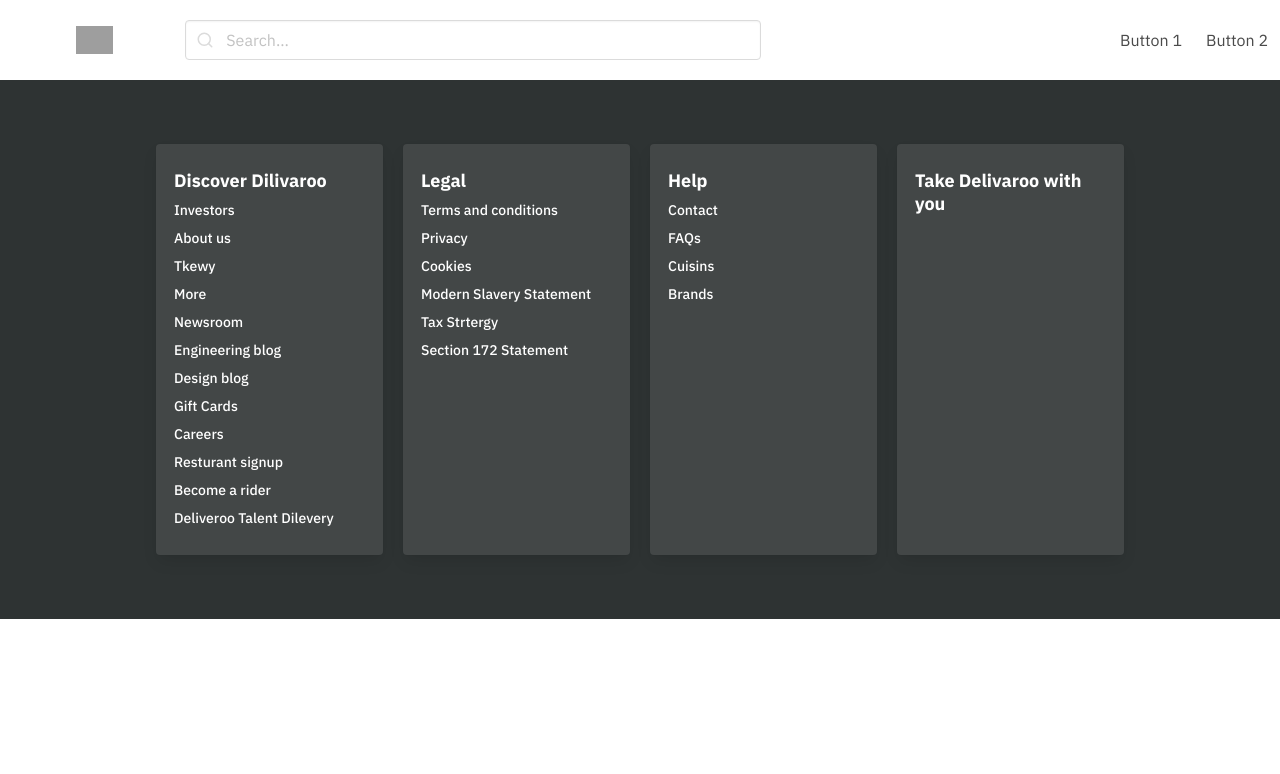
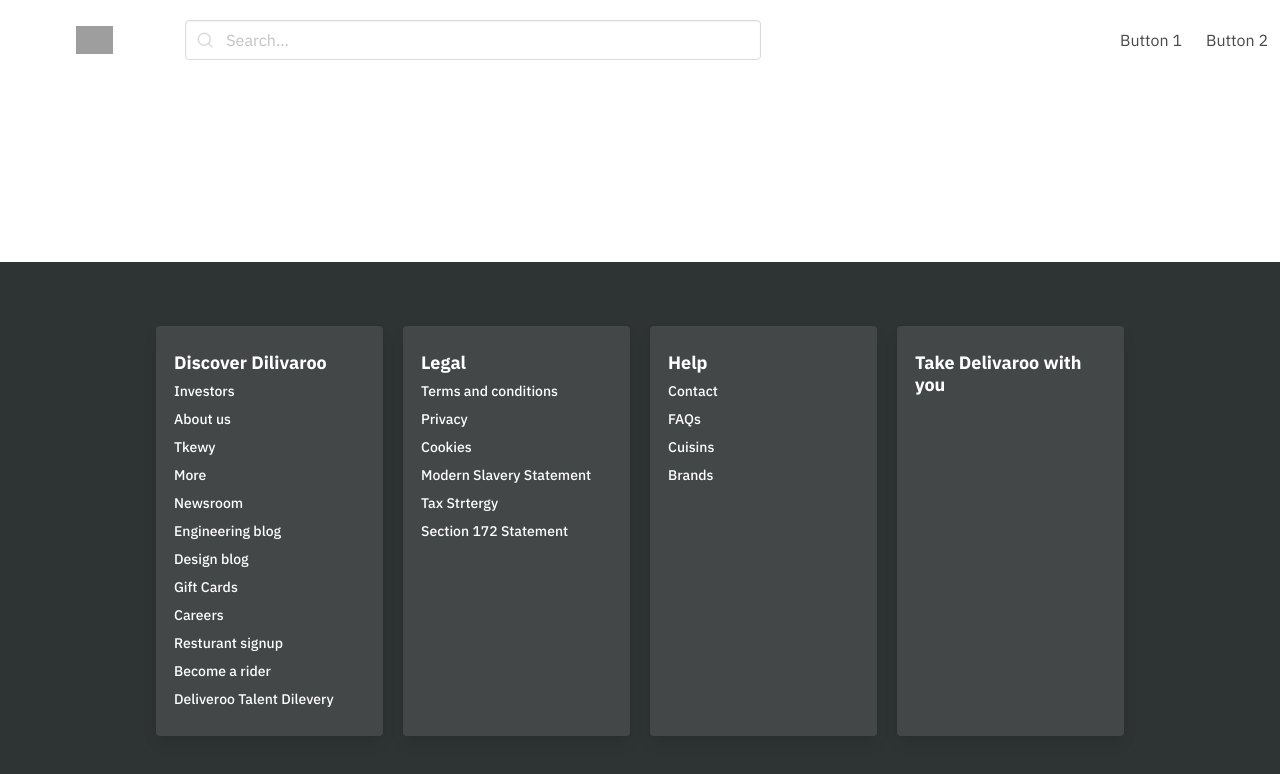
Before and after one commit to Prasadkpd/Eatme-assesment, a React (Create React App) app in the folder client/: page / in a window 1280 px wide. Shown: the top 774 px of the page. Built offline with nearby package versions, Linux system fonts and the light colour scheme; grey boxes are pictures that could not be loaded.

Commit message:
sty: fix footer styles

```diff
--- a/client/src/assets/styles/partials/footer.scss
+++ b/client/src/assets/styles/partials/footer.scss
@@ -1,6 +1,9 @@
 .footer {
     background-color: $footer-bg;
     padding: 3rem 1.5rem !important;
+    position: fixed;
+    width: 100vw !important;
+    bottom: 0 !important;
 
     .footer-con {
         width: 80vw;
@@ -25,7 +28,7 @@
     }
 
     .content {
-        color: $white!important;
+        color: $white !important;
 
         ul {
             margin-left: .5em !important;
--- a/client/src/pages/Home.tsx
+++ b/client/src/pages/Home.tsx
@@ -3,10 +3,10 @@ import Navbar from "../components/navbar";
 
 const Home = () => {
     return (
-        <>
+        <div className="container-fluid">
             <Navbar />
             <Footer />
-        </>
+        </div>
 
     )
 }
```
